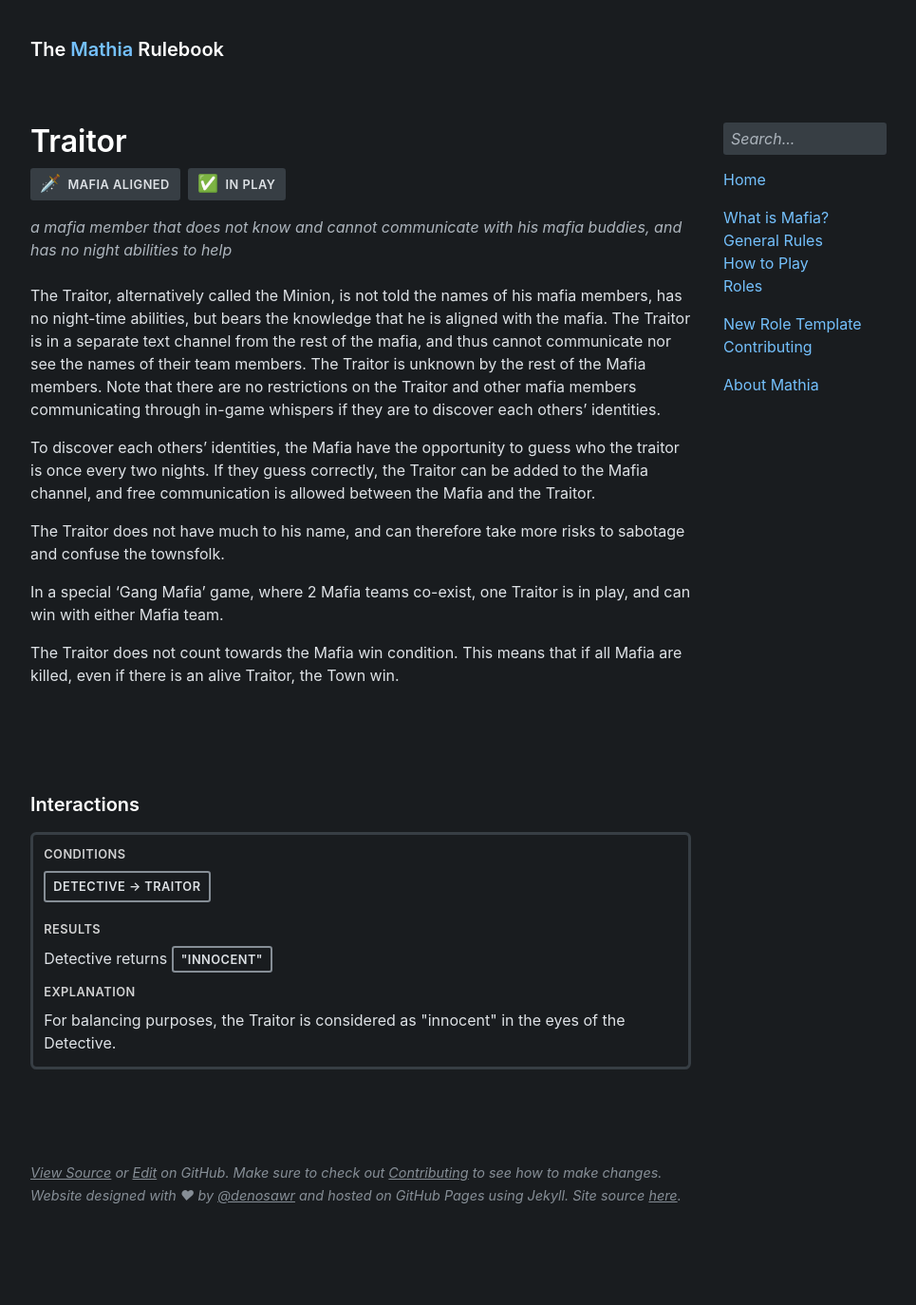
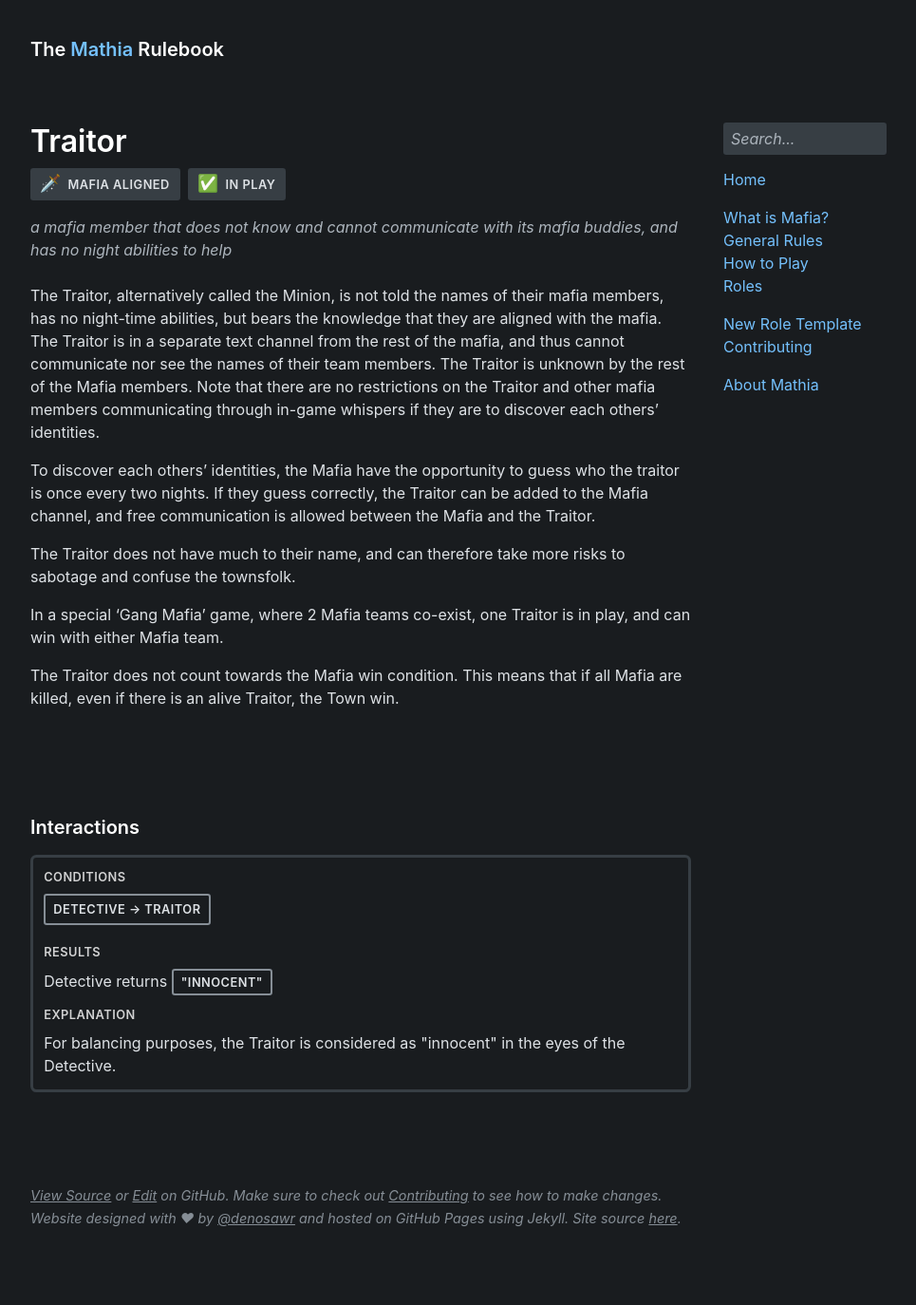
Before and after one commit to olliecheng/mathia-rulebook, a Jekyll site: the page built from roles/traitor.md, in a window 1280 px wide. Shown: the whole page at 95% size, without its empty margins (152-1117 px from the left). Built offline with Jekyll 4.4.1, drawn with Linux system fonts in a browser that asks for light colours; some web fonts are replaced; before the commit the page ends 1350 px from its top, so only the background shows below that.

Commit message:
Update traitor.md

```diff
--- a/roles/traitor.md
+++ b/roles/traitor.md
@@ -3,14 +3,14 @@ title: Traitor
 layout: role
 alignment: mafia
 enabled: yes
-description: a mafia member that does not know and cannot communicate with his mafia buddies, and has no night abilities to help
+description: a mafia member that does not know and cannot communicate with its mafia buddies, and has no night abilities to help
 ---
 
-The Traitor, alternatively called the Minion, is not told the names of his mafia members, has no night-time abilities, but bears the knowledge that he is aligned with the mafia. The Traitor is in a separate text channel from the rest of the mafia, and thus cannot communicate nor see the names of their team members. The Traitor is unknown by the rest of the Mafia members. Note that there are no restrictions on the Traitor and other mafia members communicating through in-game whispers if they are to discover each others' identities.
+The Traitor, alternatively called the Minion, is not told the names of their mafia members, has no night-time abilities, but bears the knowledge that they are aligned with the mafia. The Traitor is in a separate text channel from the rest of the mafia, and thus cannot communicate nor see the names of their team members. The Traitor is unknown by the rest of the Mafia members. Note that there are no restrictions on the Traitor and other mafia members communicating through in-game whispers if they are to discover each others' identities.
 
 To discover each others' identities, the Mafia have the opportunity to guess who the traitor is once every two nights. If they guess correctly, the Traitor can be added to the Mafia channel, and free communication is allowed between the Mafia and the Traitor.
 
-The Traitor does not have much to his name, and can therefore take more risks to sabotage and confuse the townsfolk.
+The Traitor does not have much to their name, and can therefore take more risks to sabotage and confuse the townsfolk.
 
 In a special 'Gang Mafia' game, where 2 Mafia teams co-exist, one Traitor is in play, and can win with either Mafia team.
 
```
